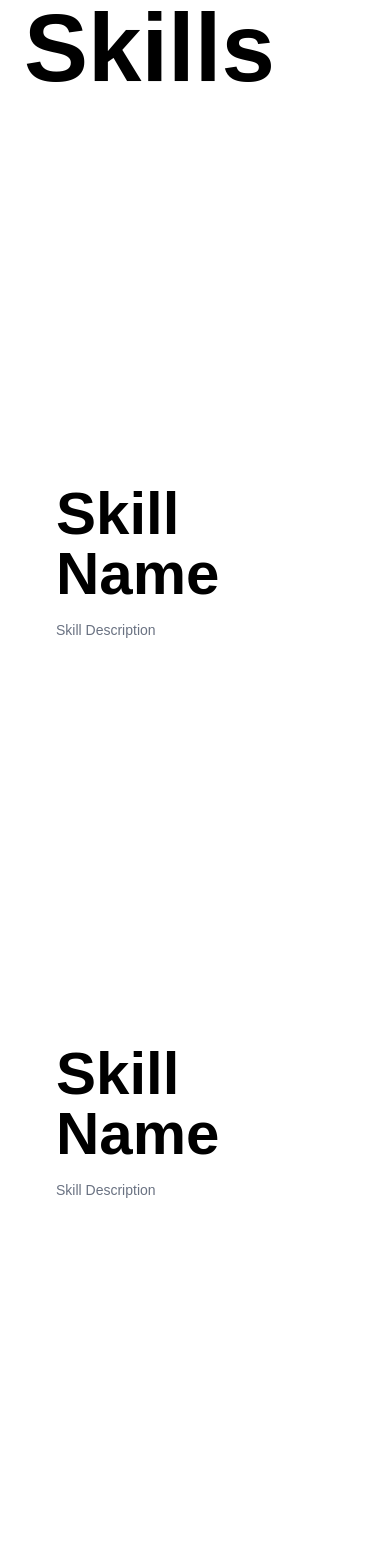
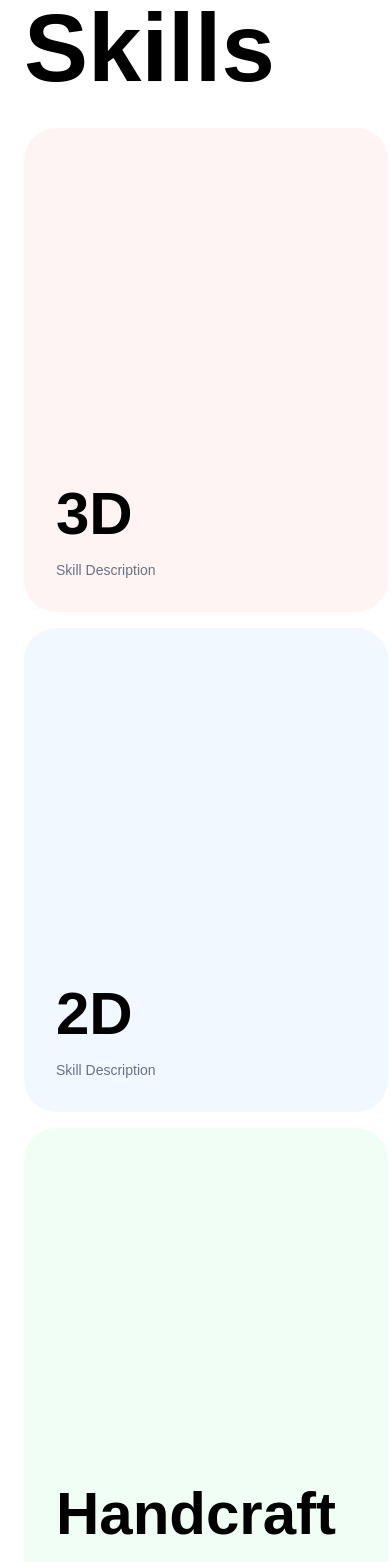
Before and after one commit to Rubicones/mb, a Next.js app: page / in a window 390 px wide. Shown: the part 240-1802 px from the top of the page. Built offline with nearby package versions, Linux system fonts and the light colour scheme; no server answers.

Commit message:
skills mobile fix

```diff
--- a/src/app/page.tsx
+++ b/src/app/page.tsx
@@ -37,9 +37,9 @@ export default function Home() {
                     Skills
                 </span>
                 <div className='w-full flex flex-col gap-4 justify-around lg:flex-nowrap flex-wrap mb-32'>
-                    <SkillCard color="red" />
-                    <SkillCard color="blue" />
-                    <SkillCard color="green" />
+                    <SkillCard title="3D" />
+                    <SkillCard title="2D" />
+                    <SkillCard title="handcraft" />
                 </div>
             </div>
         </div>
--- a/src/components/SkillCard.tsx
+++ b/src/components/SkillCard.tsx
@@ -3,7 +3,7 @@
 import { useRef, useState, useEffect } from "react";
 import SkillsScene from "./SkillsScene";
 
-export default function SkillCard({ color }: { color: string }) {
+export default function SkillCard({ title }: { title: string }) {
     const skillsRef = useRef<HTMLDivElement>(null);
     const [canvasSize, setCanvasSize] = useState(300);
 
@@ -30,14 +30,14 @@ export default function SkillCard({ color }: { color: string }) {
     return (
         <div
             ref={skillsRef}
-            className={`grow relative h-full md:min-h-[500px] gap-6 md:mx-2 p-8 flex flex-col md:flex-row justify-start items-center md:justify-between md:items-start rounded-4xl bg-${color}-200/20 transition-all duration-300 group hover:bg-${color}-200/50`}
+            className={`${title === "3D" ? "bg-red-200/20 hover:bg-red-200/50" : title === "2D" ? "bg-blue-200/20 hover:bg-blue-200/50" : "bg-green-200/20 hover:bg-green-200/50"} grow relative h-full md:min-h-[500px] gap-6 md:mx-2 p-8 flex flex-col md:flex-row justify-start items-center md:justify-between md:items-start rounded-4xl transition-all duration-300 group`}
         >
             <SkillsScene
                 hoverContainerRef={skillsRef}
                 size={canvasSize}
             />
             <div className="w-full h-full flex flex-col gap-4">
-                <h3 className={`text-6xl font-bold text-black`}>Skill Name</h3>
+                <h3 className={`text-6xl font-bold text-black capitalize`}>{title}</h3>
                 <p className="text-sm text-gray-500">Skill Description</p>
             </div>
         </div>
--- a/src/components/SkillsScene.tsx
+++ b/src/components/SkillsScene.tsx
@@ -71,7 +71,6 @@ export default function SkillsScene({ hoverContainerRef, size }: SkillsSceneProp
                             actions.push(action);
                         });
 
-                        console.log(`Loaded ${gltf.animations.length} animation(s)`);
                     }
 
                     // Optional: adjust model position/scale
@@ -95,7 +94,6 @@ export default function SkillsScene({ hoverContainerRef, size }: SkillsSceneProp
             };
 
             const handleMouseLeave = () => {
-                console.log("mouse leave");
                 actions.forEach((action) => {
                     action.timeScale = -2; // Play backward at 2x speed
                     action.paused = false;
@@ -123,15 +121,17 @@ export default function SkillsScene({ hoverContainerRef, size }: SkillsSceneProp
 
                 // Create triangular wave: 0 -> 1 (at 0.5) -> 0
                 let animationProgress;
-                if (scrollProgress <= 0.5) {
-                    // 0 to 0.5: animation goes 0% to 100%
-                    animationProgress = scrollProgress * 2;
+                // 0-35%: play forward, 35-65%: hold at 100%, 65-100%: play backward
+                if (scrollProgress <= 0.35) {
+                    // 0% to 35%: animation goes 0% to 100%
+                    animationProgress = scrollProgress / 0.35;
+                } else if (scrollProgress <= 0.65) {
+                    // 35% to 65%: hold at fully animated
+                    animationProgress = 1;
                 } else {
-                    // 0.5 to 1: animation goes 100% to 0%
-                    animationProgress = (1 - scrollProgress) * 2;
+                    // 65% to 100%: animation goes 100% to 0%
+                    animationProgress = (1 - scrollProgress) / 0.35;
                 }
-
-                console.log("Scroll:", scrollProgress.toFixed(2), "Animation:", animationProgress.toFixed(2));
 
                 // Set animation time based on animation progress
                 actions.forEach((action) => {
```
